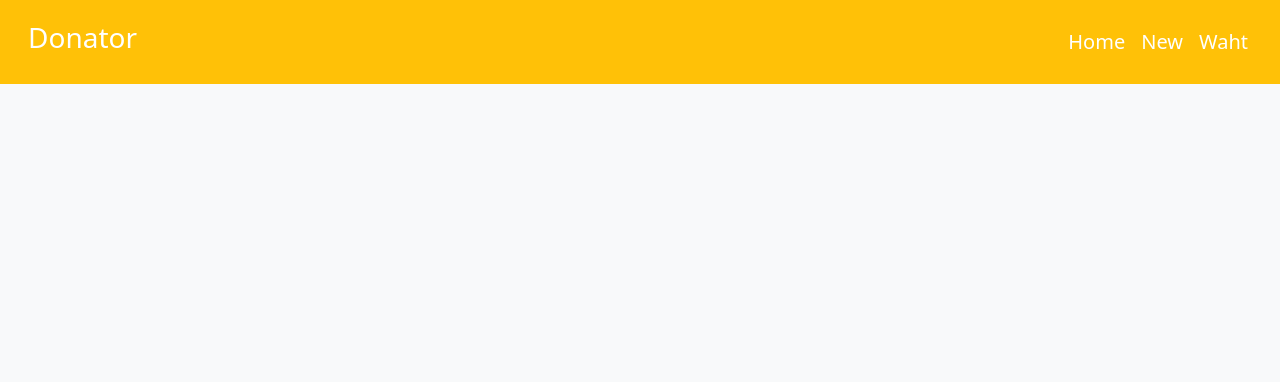
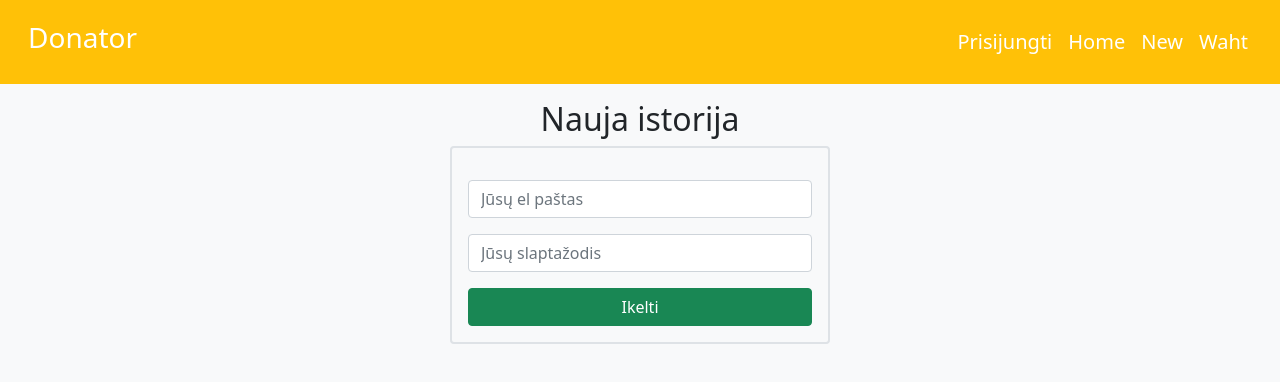
Before and after one commit to Algirdas83/charetie_app, a React (Create React App) app in the folder cleint/: page /login in a window 1280 px wide. Shown: the top 382 px of the page. Built offline with nearby package versions, Linux system fonts and the light colour scheme.

Commit message:
added alert mesages context

```diff
--- a/cleint/src/App.js
+++ b/cleint/src/App.js
@@ -6,27 +6,54 @@ import {
   Route,
 } from "react-router-dom";
 
-// import Header from './components/Header.js';
+import { useState, useEffect } from 'react';
+
+import MainContext from './context/MainContext.js';
+
 import Header from './components/Header.js';
+import Alert from './components/Alerts/Alert.js';
 import Main from './pages/Main/Main.js'
 import NewStory from './pages/Storys/New.js'
+import Donation from './pages/Donation/Donation.js';
+import Login from './pages/Login/Login.js';
 
 
 
 
 function App() {
+
+  const [alert, setAlert] = useState({
+
+    message:'',
+    status:''
+
+  })
+
+  const contextValues = { alert, setAlert }
+
+
   return (
 
        <BrowserRouter>
         <Header/>
+        <MainContext.Provider  value={contextValues} >
        <div className="container">
+        <Alert/>
        <Routes>
           <Route path='/' element = {<Main/>}/>
           <Route path='story-new' element = {<NewStory/>}/>
+          <Route path='donation/:id' element = {<Donation/>}/>
+          <Route path='donation/:id' element = {<Donation/>}/>
+          <Route path='login' element = {<Login/>}/>
+
+
+
 
 
         </Routes>
+
         </div>
+        </MainContext.Provider>
        </BrowserRouter>
 
 
--- /dev/null
+++ b/cleint/src/components/Alerts/Alert.js
@@ -0,0 +1,33 @@
+import { useContext, useEffect } from "react"
+import MainContext from "../../context/MainContext"
+
+
+
+const Alert = () => {
+
+    const {alert, setAlert} =  useContext(MainContext)
+
+
+    useEffect(() => {
+
+        if(alert.message === '')
+            return
+                setTimeout(() => {
+
+                    setAlert({
+                        message:'',
+
+                    })
+                }, 1000)
+
+            }, [alert])
+
+    return  alert.message && (
+             <div className={`alert alert-${alert.status} mt-5`}>
+                {alert.message}
+            </div>
+         )
+
+}
+
+export default Alert
--- a/cleint/src/components/Header.js
+++ b/cleint/src/components/Header.js
@@ -15,6 +15,7 @@ const Header = () => {
             </div>
 
             <ul className='navbar-nav'>
+              <li className='nav-item me-3 py-2 fs-5'><Link to='/login'>Prisijungti</Link> </li>
               <li className='nav-item me-3 py-2 fs-5'><Link>Home</Link> </li>
               <li className='nav-item me-3 py-2 fs-5'><Link to='/story-new'>New</Link> </li>
               <li className='nav-item me-3 py-2 fs-5 '><Link>Waht</Link></li>
--- /dev/null
+++ b/cleint/src/context/MainContext.js
@@ -0,0 +1,7 @@
+import { createContext } from "react"
+
+const MainContext = createContext()
+
+
+
+export default MainContext
--- /dev/null
+++ b/cleint/src/pages/Donation/Donation.js
@@ -0,0 +1,13 @@
+import React from 'react'
+import {useParams} from 'react-router-dom'
+
+const Donation = () => {
+
+    const {id} = useParams()
+
+  return (
+    <div>Donation {id}</div>
+  )
+}
+
+export default Donation
--- /dev/null
+++ b/cleint/src/pages/Login/Login.js
@@ -0,0 +1,89 @@
+import React from 'react'
+import { useState, useContext } from 'react'
+import MainContext from '../../context/MainContext.js'
+import { useNavigate } from 'react-router-dom'
+import axios from 'axios'
+
+const Login = () => {
+
+    const [user,setUser] = useState({
+        email:'',
+        password:''
+    })
+
+    const {setAlert} = useContext(MainContext)
+
+    const navigate = useNavigate()
+
+    const handleForm = (e) => {
+
+        //   setForm({...form, [e.target.name]:e.target.value})
+        setUser({...user, [e.target.name]: e.target.value})
+
+      }
+
+      const handleSubmit = (e) => {
+
+        e.preventDefault()
+
+        axios.post('/api/users/login', user)
+        .then(resp => {
+
+            setTimeout(() => {
+              navigate('/')
+            }, 1000)
+
+            setAlert({
+                message : resp.data.message,
+                status : 'success'
+            })
+            // window.scrollTo(0,0)
+
+
+
+        })
+        .catch(error => {
+            console.log(error)
+
+                    setAlert({
+
+                        message : error.response.data,
+                        status : 'danger'
+                    })
+
+                    // if(error.response.status === 401)
+                    //     navigate('/login')
+        })
+
+    }
+
+
+  return (
+
+    <div className='row justify-content-center mt-3'>
+    <h2 className='text-center'>Nauja istorija</h2>
+      <form className='story-new-form col-4 p-3 border  border-2  rounded-2  bg-light ' onSubmit={(e) => handleSubmit(e)} >
+
+          <div>
+              <input className='form-control mt-3' type="email" name='email' placeholder='Jūsų el paštas'  onChange={handleForm} />
+          </div>
+
+          <div>
+              <input className='form-control mt-3' type="password" name='password' placeholder='Jūsų slaptažodis'  onChange={handleForm} />
+          </div>
+
+          <div className='d-grid mt-3'>
+            <button className='btn btn-success'>Ikelti</button>
+          </div>
+
+
+      </form>
+
+
+  </div>
+
+
+  )
+}
+
+export default Login
--- a/cleint/src/pages/Main/Main.js
+++ b/cleint/src/pages/Main/Main.js
@@ -34,7 +34,7 @@ const Main = () => {
 
 
 
-          <Link className="card-link col-2 card m-2 p-0 " >
+          <Link to={`donation/${data.id}`} className="card-link col-2 card m-2 p-0 " >
            <img className='main-image card-img-top img-fluid ' src={data.photo} alt="noutrauka"  />
             <div className="card-body">
               <h5 className="card-title text-warning fw-bold">{data.story_name}</h5>
```
Also changed, not shown: 1 other file (tests, documents, lock files or other folders).
